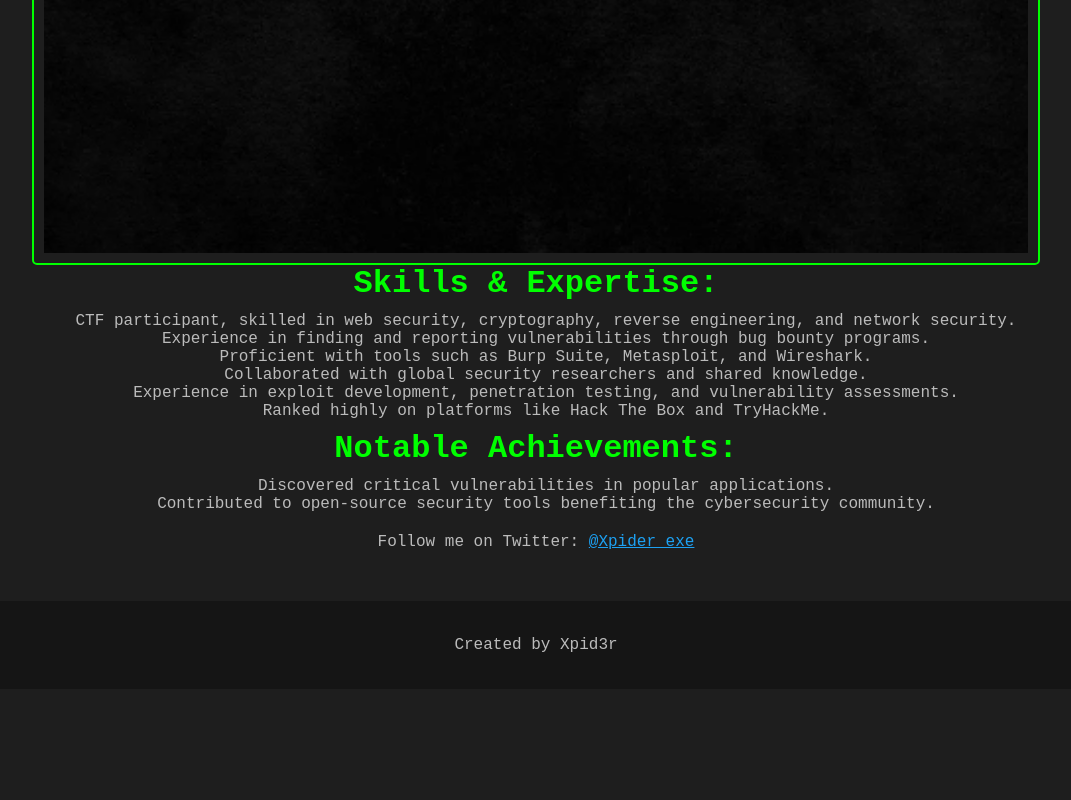
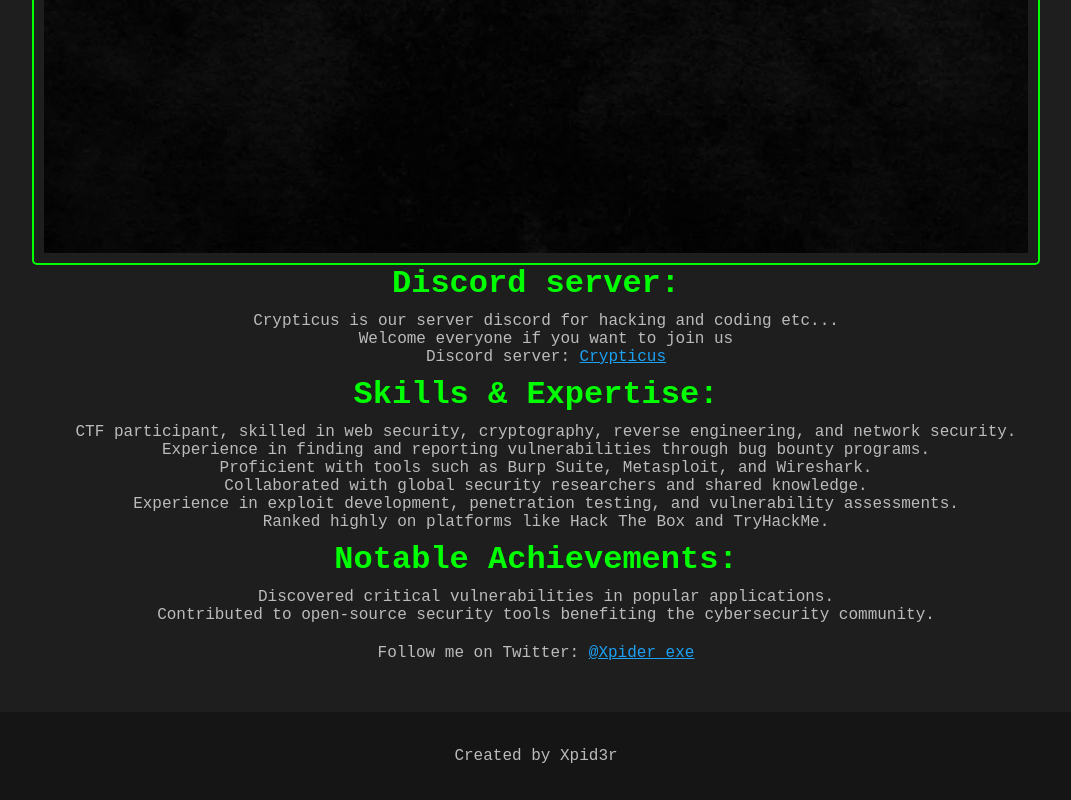
Before and after one commit to R4vas/r4vas.github.io, a plain HTML site: page index.html in a window 1280 px wide. Shown: the part 1066-1866 px from the top of the page, without its empty margins (104-1175 px from the left). Before the commit the page ends 1755 px from the top, so only its background shows below. Drawn offline with Linux system fonts and the light colour scheme.

Commit message:
Update index.html

```diff
--- a/index.html
+++ b/index.html
@@ -175,6 +175,13 @@
         <!-- Image Section (terminal gif example) -->
         <img src="Crypticus.png" alt="Crypticus" />
 
+        <h2>Discord server:</h2>
+        <ul>
+          <li>Crypticus is our server discord for hacking and coding etc... </li>
+          <li>Welcome everyone if you want to join us</li>
+          <li>Discord server: <a href="https://discord.gg/74Xkq6pQwe" style="color: #1DA1F2;">Crypticus</a></li>
+        </ul>
+
         <h2>Skills & Expertise:</h2>
         <ul>
           <li>CTF participant, skilled in web security, cryptography, reverse engineering, and network security.</li>
```
